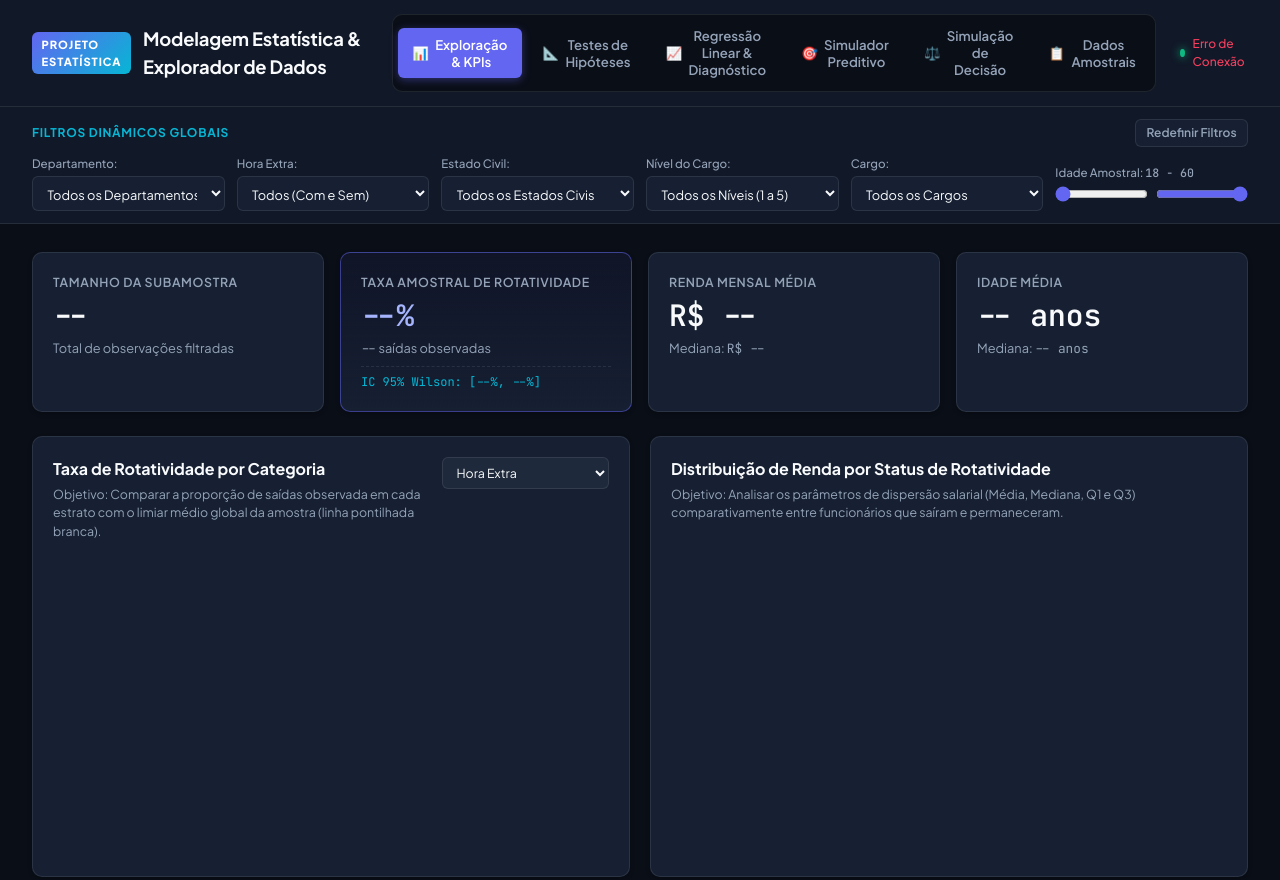
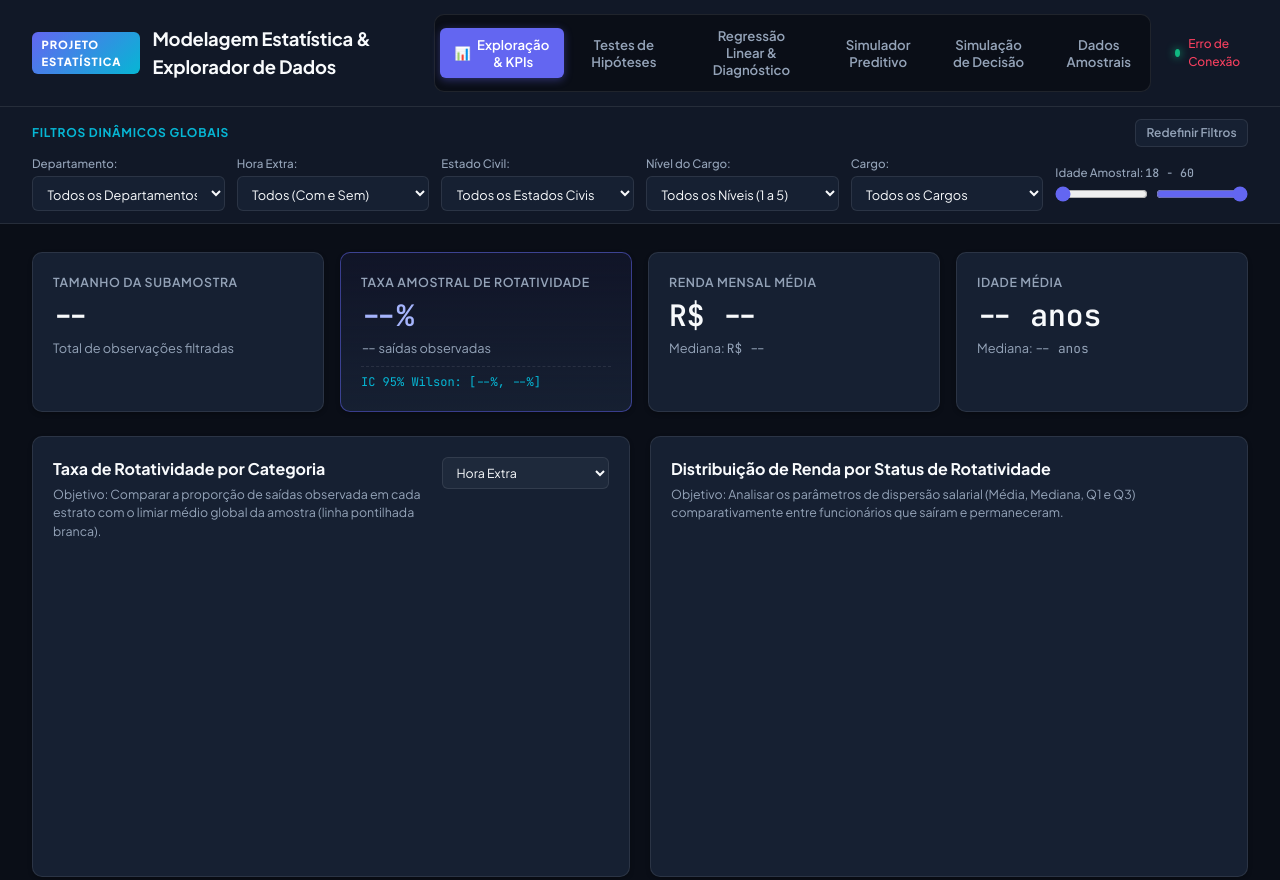
Before and after one commit to EnzzoBrito/Projeto-estatistica--Rotatividade-de-funcionarios, a plain HTML site: page frontend/index.html in a window 1280 px wide. Shown: the top 880 px of the page. Drawn offline with nearby package versions, Linux system fonts and the light colour scheme; no server answers.

Commit message:
mudanças no .html
Removed tab icons from various navigation buttons in the HTML.

```diff
--- a/frontend/index.html
+++ b/frontend/index.html
@@ -31,23 +31,23 @@
           <span class="tab-title">Exploração & KPIs</span>
         </button>
         <button class="nav-tab" data-tab="tab-hypotheses">
-          <span class="tab-icon">📐</span>
+          <span class="tab-icon"></span>
           <span class="tab-title">Testes de Hipóteses</span>
         </button>
         <button class="nav-tab" data-tab="tab-regression">
-          <span class="tab-icon">📈</span>
+          <span class="tab-icon"></span>
           <span class="tab-title">Regressão Linear & Diagnóstico</span>
         </button>
         <button class="nav-tab" data-tab="tab-simulator">
-          <span class="tab-icon">🎯</span>
+          <span class="tab-icon"></span>
           <span class="tab-title">Simulador Preditivo</span>
         </button>
         <button class="nav-tab" data-tab="tab-impact">
-          <span class="tab-icon">⚖️</span>
+          <span class="tab-icon"></span>
           <span class="tab-title">Simulação de Decisão</span>
         </button>
         <button class="nav-tab" data-tab="tab-data">
-          <span class="tab-icon">📋</span>
+          <span class="tab-icon"></span>
           <span class="tab-title">Dados Amostrais</span>
         </button>
       </div>
```
